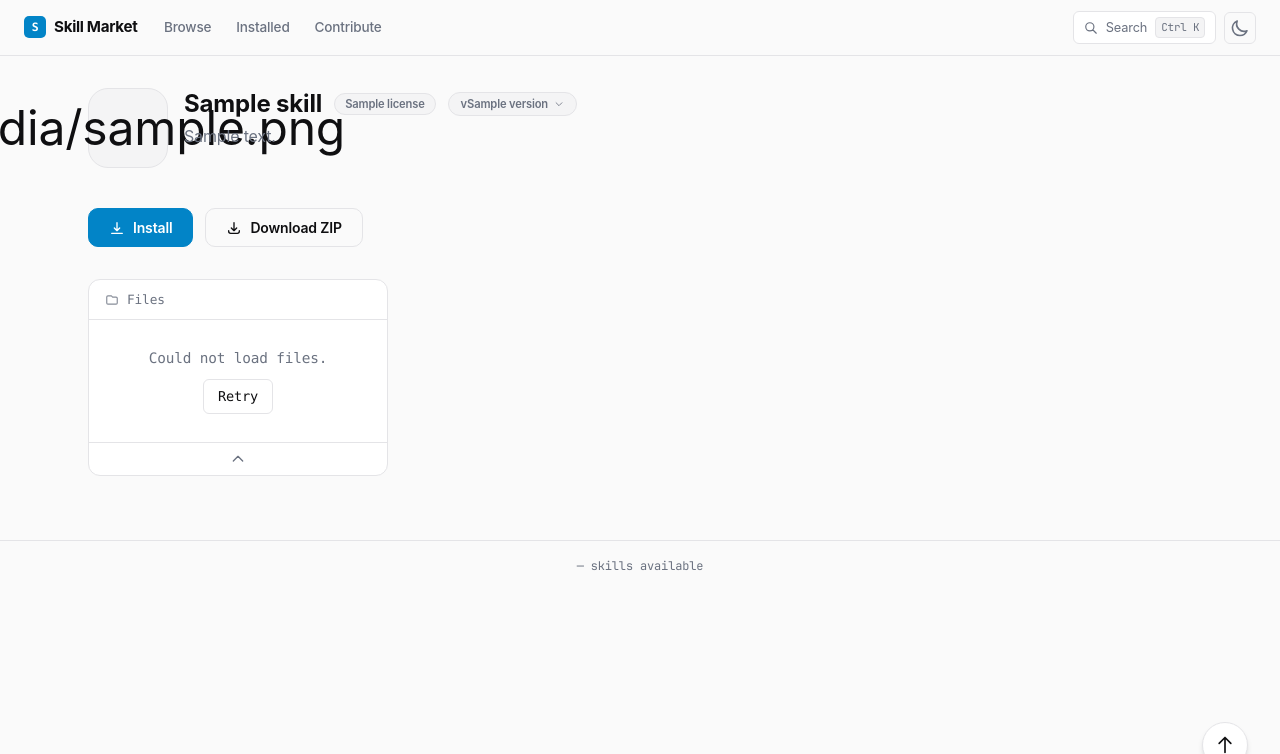
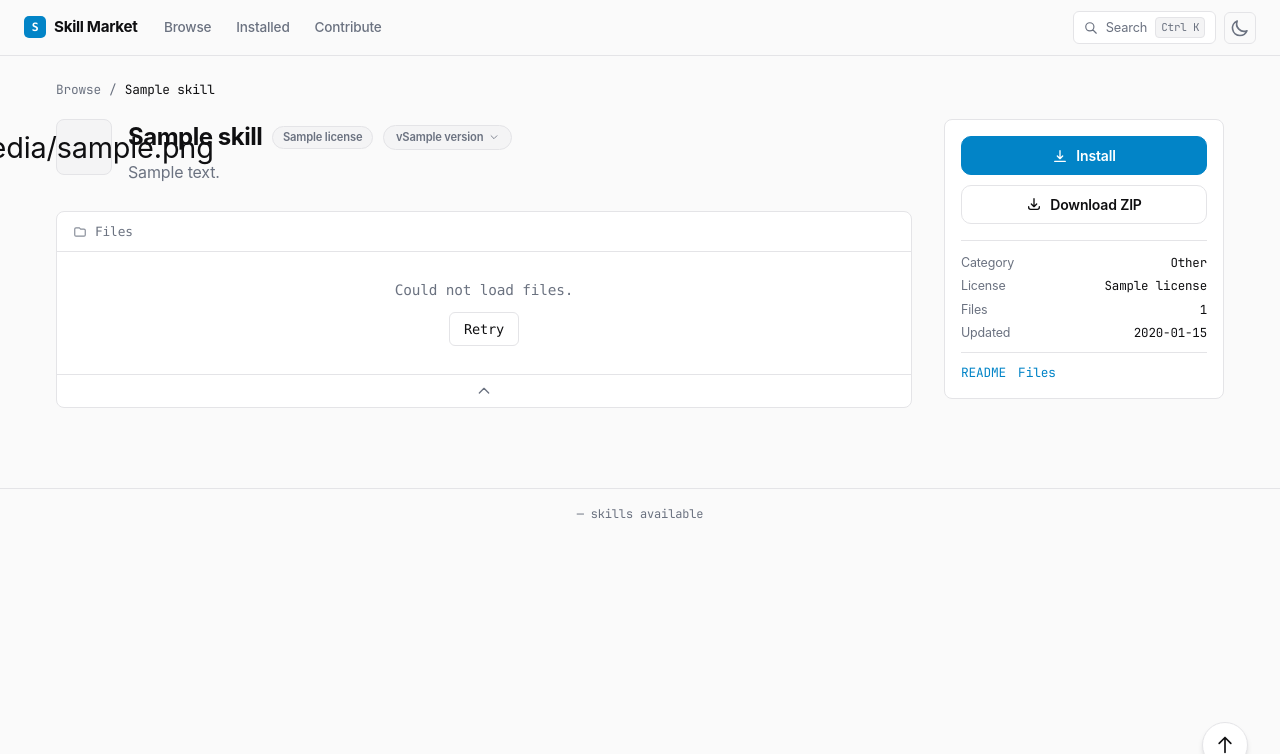
Before and after one commit to phkuod/skill-manager, a Django app: template skills/templates/skills/skill_detail.html in a window 1280 px wide. Shown: the top 754 px of the page. Run offline with Django 5.2, Linux system fonts and the light colour scheme; the template is opened without the code that fills it: most values are stand-ins (such as "Sample title", 1, 10 or a date in 2020); some libraries are stand-ins or nearby versions; some web fonts are replaced.

Commit message:
feat(ui): skill detail two-column layout with sticky install sidebar and breadcrumb
Co-Authored-By: Claude Fable 5 <noreply@anthropic.com>
Claude-Session: https://claude.ai/code/session_01CFP4u5pBZvBF7RiC6ZDb16

```diff
--- a/skills/static/skills/css/app.css
+++ b/skills/static/skills/css/app.css
@@ -244,41 +244,6 @@ body {
   font-size: 0.7rem;
   font-weight: 600;
   white-space: nowrap;
-}
-
-/* Detail page layout */
-.detail-layout-grid {
-  display: flex !important;
-  flex-direction: column !important;
-  gap: 1.5rem;
-  width: 100%;
-}
-
-@media (min-width: 768px) {
-  .detail-layout-grid {
-    flex-direction: row !important;
-    align-items: flex-start !important;
-  }
-
-  #files-section {
-    flex: 0 0 300px !important;
-    position: sticky;
-    top: 5.5rem;
-    max-height: calc(100vh - 7.5rem);
-    display: flex;
-    flex-direction: column;
-  }
-
-  #file-explorer-container {
-    flex: 1;
-    max-height: none !important;
-    overflow-y: auto;
-  }
-
-  #content-section {
-    flex: 1;
-    min-width: 0;
-  }
 }
 
 /* Collapsed state handling */
@@ -892,6 +857,7 @@ input:focus-visible:not(#search-input),
     animation-duration: 0.01ms !important;
     animation-iteration-count: 1 !important;
   }
+  html { scroll-behavior: auto; }
 }
 
 /* ---------- Home toolbar ---------- */
@@ -947,11 +913,6 @@ input:focus-visible:not(#search-input),
 }
 
 /* ---------- Detail page: action buttons ---------- */
-.detail-actions {
-  display: flex;
-  gap: 0.75rem;
-  margin-top: 1.5rem;
-}
 .btn-accent,
 .btn-outline {
   display: inline-flex;
@@ -982,7 +943,7 @@ input:focus-visible:not(#search-input),
 /* Dark-mode accent is violet-400 — dark text reads far better on it than
  * white (contrast ~2.2:1 vs ~7:1). */
 .dark .btn-accent {
-  color: #0f172a;
+  color: #0a0a0c;
 }
 .btn-outline {
   background-color: transparent;
@@ -1249,3 +1210,52 @@ input:focus-visible:not(#search-input),
   .rail-item { flex-shrink: 0; border: 1px solid var(--border); }
   .rail-item.is-active { border-color: var(--accent); }
 }
+
+/* --- skill detail: breadcrumb, two-column, sticky sidebar ----------------- */
+.detail-wrap { max-width: 76rem; margin: 0 auto; padding: 1.5rem 1.5rem 3rem; }
+.crumbs {
+  display: flex; align-items: center; gap: 0.5rem;
+  font-size: 0.8rem; font-family: var(--font-mono);
+  color: var(--text-secondary); margin-bottom: 1.25rem;
+}
+.crumbs a { color: var(--text-secondary); text-decoration: none; }
+.crumbs a:hover { color: var(--accent); }
+.crumbs-here { color: var(--text-primary); }
+.detail-layout { display: grid; grid-template-columns: minmax(0, 1fr) 280px; gap: 2rem; align-items: start; }
+.detail-main { min-width: 0; display: grid; gap: 1.25rem; }
+.detail-head { display: flex; gap: 1rem; align-items: flex-start; }
+.detail-icon { width: 56px; height: 56px; font-size: 1.8rem; border-radius: var(--radius-card); }
+.detail-head-body { flex: 1; min-width: 0; }
+.detail-title-row { display: flex; flex-wrap: wrap; align-items: center; gap: 0.6rem; margin-bottom: 0.3rem; }
+.detail-title-row h1 { font-size: 1.5rem; font-weight: 650; letter-spacing: -0.02em; color: var(--text-primary); margin: 0; }
+.detail-desc { color: var(--text-secondary); max-width: 65ch; margin: 0; }
+.detail-installed-info { display: flex; flex-wrap: wrap; gap: 0.4rem; align-items: center; margin-top: 0.75rem; }
+.detail-installed-info:empty { display: none; }
+.panel { border: 1px solid var(--border); border-radius: var(--radius-card); background-color: var(--bg-card); overflow: hidden; }
+.panel.hidden { display: none; }
+.panel-body { padding: 1.25rem; overflow-x: auto; position: relative; min-height: 150px; }
+.detail-side { min-width: 0; }
+.side-card {
+  position: sticky; top: calc(var(--nav-h) + 1.5rem);
+  display: grid; gap: 0.6rem; padding: 1rem;
+  border: 1px solid var(--border); border-radius: var(--radius-card);
+  background-color: var(--bg-card);
+}
+.side-card .btn-accent, .side-card .btn-outline { width: 100%; justify-content: center; }
+.side-meta {
+  display: grid; grid-template-columns: auto 1fr; gap: 0.3rem 1rem;
+  margin: 0.4rem 0 0; padding-top: 0.8rem; border-top: 1px solid var(--border);
+  font-size: 0.78rem;
+}
+.side-meta dt { color: var(--text-secondary); }
+.side-meta dd { margin: 0; color: var(--text-primary); font-family: var(--font-mono); text-align: right; overflow: hidden; text-overflow: ellipsis; }
+.side-links { display: flex; gap: 0.75rem; padding-top: 0.6rem; border-top: 1px solid var(--border); }
+.side-links a { font-size: 0.8rem; font-family: var(--font-mono); color: var(--accent); text-decoration: none; }
+.side-links a:hover { text-decoration: underline; }
+#content-section, #files-section { scroll-margin-top: calc(var(--nav-h) + 1rem); }
+html { scroll-behavior: smooth; }
+@media (max-width: 1023px) {
+  .detail-layout { display: flex; flex-direction: column; }
+  .detail-side { order: -1; }          /* sidebar stacks ABOVE content on mobile */
+  .side-card { position: static; }
+}
--- a/skills/templates/skills/skill_detail.html
+++ b/skills/templates/skills/skill_detail.html
@@ -6,15 +6,18 @@
 {% block body_attrs %}data-skill-name="{{ skill_name }}" data-version="{{ version|default_if_none:'' }}"{% endblock %}
 
 {% block content %}
-<div class="max-w-6xl mx-auto px-6 py-8">
-  <div class="mb-8">
-    <div class="flex items-start gap-4 mb-4">
-      <div class="icon-wrapper" style="width: 80px; height: 80px; font-size: 3rem; border-radius: 20px;">
-        <span>{{ skill.icon }}</span>
-      </div>
-      <div class="flex-1">
-        <div class="flex flex-wrap items-center gap-3 mb-1">
-          <h1 class="text-2xl font-bold" style="color:var(--text-primary)">{{ skill.name }}</h1>
+<div class="detail-wrap">
+  <nav class="crumbs" aria-label="Breadcrumb">
+    <a href="/">Browse</a><span aria-hidden="true">/</span><span class="crumbs-here">{{ skill.name }}</span>
+  </nav>
+
+  <div class="detail-layout">
+    <div class="detail-main">
+      <header class="detail-head">
+        <div class="icon-wrapper detail-icon"><span>{{ skill.icon }}</span></div>
+        <div class="detail-head-body">
+          <div class="detail-title-row">
+            <h1>{{ skill.name }}</h1>
             <span class="license-badge" title="License">{{ skill.license }}</span>
             {% if skill.versions %}
             <div class="version-popover" id="version-popover">
@@ -33,38 +36,30 @@
             </div>
             {% endif %}
           </div>
-        <p style="color:var(--text-secondary);max-width:65ch">{{ skill.description }}</p>
-        <div id="detail-installed-info" class="mt-3 flex flex-wrap items-center gap-1.5 empty:hidden"></div>
-        <div id="detail-uninstall-confirm" class="inline-confirm-row hidden mt-3"></div>
+          <p class="detail-desc">{{ skill.description }}</p>
+          <div id="detail-installed-info" class="detail-installed-info"></div>
+          <div id="detail-uninstall-confirm" class="inline-confirm-row hidden"></div>
         </div>
-    </div>
-
-
-    <div class="detail-actions">
-      <button id="install-button" class="btn-accent" type="button" title="Install to target">
-        <svg class="w-4 h-4" fill="none" stroke="currentColor" viewBox="0 0 24 24"><path stroke-linecap="round" stroke-linejoin="round" stroke-width="2" d="M12 4v12m0 0l-4-4m4 4l4-4M4 20h16"/></svg>
-        Install
-      </button>
-
-      <a id="download-link"
-        href="{% if version %}/api/skills/{{ skill_name }}/versions/{{ version }}/zip{% else %}/api/skills/{{ skill_name }}/zip{% endif %}"
-        download="{{ skill_name }}.zip"
-        title="Download ZIP (D)"
-        class="btn-outline">
-        <svg class="w-4 h-4" fill="none" stroke="currentColor" viewBox="0 0 24 24"><path stroke-linecap="round" stroke-linejoin="round" stroke-width="2" d="M4 16v1a3 3 0 003 3h10a3 3 0 003-3v-1m-4-4l-4 4m0 0l-4-4m4 4V4"/></svg>
-        Download ZIP
-      </a>
-    </div>
-  </div>
-
-  <div class="w-full">
-    <div class="w-full min-w-0">
+      </header>
 
       <div id="compiled-skill-md" class="hidden">{{ skill.contentHtml|safe }}</div>
 
-      <div class="detail-layout-grid">
+      <!-- Content Panel -->
+      <section id="content-section" class="panel hidden">
+        <div class="panel-header">
+          <div class="panel-header-title">
+            <svg fill="none" stroke="currentColor" viewBox="0 0 24 24"><path stroke-linecap="round" stroke-linejoin="round" stroke-width="2" d="M9 12h6m-6 4h6m2 5H7a2 2 0 01-2-2V5a2 2 0 012-2h5.586a1 1 0 01.707.293l5.414 5.414a1 1 0 01.293.707V19a2 2 0 01-2 2z"/></svg>
+            <span id="content-panel-title"></span>
+          </div>
+          <span class="panel-chip">readonly</span>
+        </div>
+        <div class="panel-body">
+           <div id="file-content-panel"></div>
+        </div>
+      </section>
+
       <!-- File Explorer Panel -->
-        <section id="files-section" class="rounded-xl border hidden overflow-hidden" style="border-color:var(--border);background-color:var(--bg-card);">
+      <section id="files-section" class="panel hidden">
         <div class="panel-header">
           <div class="panel-header-title">
             <svg fill="none" stroke="currentColor" viewBox="0 0 24 24"><path stroke-linecap="round" stroke-linejoin="round" stroke-width="2" d="M3 7v10a2 2 0 002 2h14a2 2 0 002-2V9a2 2 0 00-2-2h-6l-2-2H5a2 2 0 00-2 2z"/></svg>
@@ -79,24 +74,34 @@
           <svg id="file-explorer-chevron" class="w-4 h-4 transition-transform duration-300" fill="none" stroke="currentColor" viewBox="0 0 24 24"><path stroke-linecap="round" stroke-linejoin="round" stroke-width="2" d="M5 15l7-7 7 7"/></svg>
         </div>
       </section>
-
-        <!-- Content Panel -->
-        <section id="content-section" class="rounded-xl border hidden overflow-hidden relative" style="border-color:var(--border);background-color:var(--bg-card);">
-          <div class="panel-header">
-            <div class="panel-header-title">
-              <svg fill="none" stroke="currentColor" viewBox="0 0 24 24"><path stroke-linecap="round" stroke-linejoin="round" stroke-width="2" d="M9 12h6m-6 4h6m2 5H7a2 2 0 01-2-2V5a2 2 0 012-2h5.586a1 1 0 01.707.293l5.414 5.414a1 1 0 01.293.707V19a2 2 0 01-2 2z"/></svg>
-              <span id="content-panel-title"></span>
-            </div>
-            <span class="panel-chip">readonly</span>
-          </div>
-          <div class="p-5 overflow-x-auto relative min-h-[150px]">
-             <div id="file-content-panel"></div>
-          </div>
-        </section>
     </div>
 
+    <aside class="detail-side">
+      <div class="side-card">
+        <button id="install-button" class="btn-accent" type="button" title="Install to target">
+          <svg class="w-4 h-4" fill="none" stroke="currentColor" viewBox="0 0 24 24"><path stroke-linecap="round" stroke-linejoin="round" stroke-width="2" d="M12 4v12m0 0l-4-4m4 4l4-4M4 20h16"/></svg>
+          Install
+        </button>
+        <a id="download-link"
+          href="{% if version %}/api/skills/{{ skill_name }}/versions/{{ version }}/zip{% else %}/api/skills/{{ skill_name }}/zip{% endif %}"
+          download="{{ skill_name }}.zip"
+          title="Download ZIP (D)"
+          class="btn-outline">
+          <svg class="w-4 h-4" fill="none" stroke="currentColor" viewBox="0 0 24 24"><path stroke-linecap="round" stroke-linejoin="round" stroke-width="2" d="M4 16v1a3 3 0 003 3h10a3 3 0 003-3v-1m-4-4l-4 4m0 0l-4-4m4 4V4"/></svg>
+          Download ZIP
+        </a>
+        <dl class="side-meta">
+          <dt>Category</dt><dd>{{ skill.category|default:"Other" }}</dd>
+          <dt>License</dt><dd>{{ skill.license }}</dd>
+          <dt>Files</dt><dd>{{ skill.fileCount }}</dd>
+          <dt>Updated</dt><dd>{{ skill.lastUpdated|slice:":10" }}</dd>
+        </dl>
+        <div class="side-links">
+          <a href="#content-section">README</a>
+          <a href="#files-section">Files</a>
         </div>
-
+      </div>
+    </aside>
   </div>
 </div>
 
```
Also changed, not shown: skills/tests/test_views.py (+19 -0 lines). Lines whose indentation alone changed are shown as unchanged.
